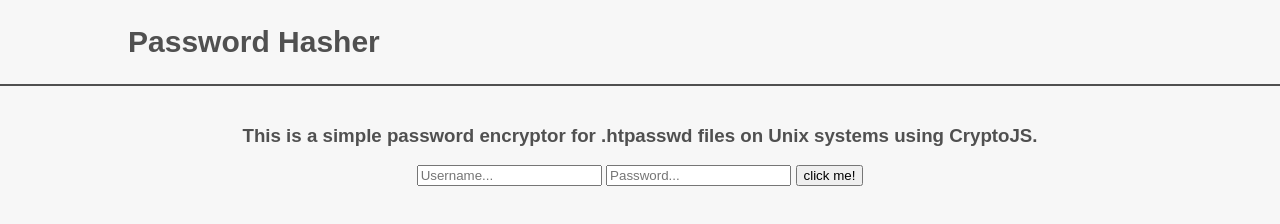
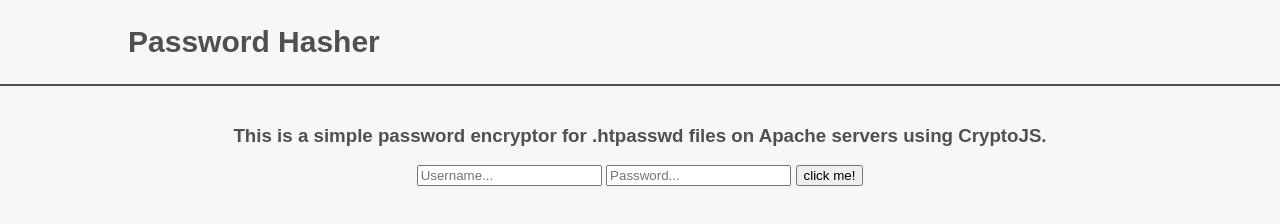
Before and after one commit to Bhek/password-hasher, a plain HTML site: page index.html in a window 1280 px wide. Drawn offline with Linux system fonts and the light colour scheme.

Commit message:
fixed description error

```diff
--- a/index.html
+++ b/index.html
@@ -12,7 +12,7 @@
     <div id="line" style="clear:both">&nbsp;</div>
     <div class="main">
         <div style="text-align:center">
-        <h3>This is a simple password encryptor for .htpasswd files on Unix systems using CryptoJS.</h3>
+        <h3>This is a simple password encryptor for .htpasswd files on Apache servers using CryptoJS.</h3>
             <form id="hthasher">
                 <input name="username" type="test" placeholder="Username...">
                 <input name="password" type="password" placeholder="Password...">
```
